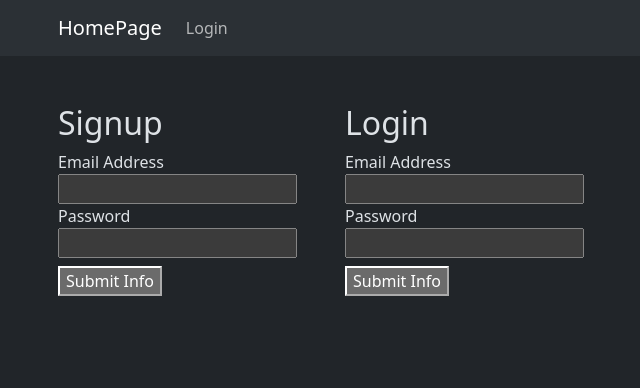
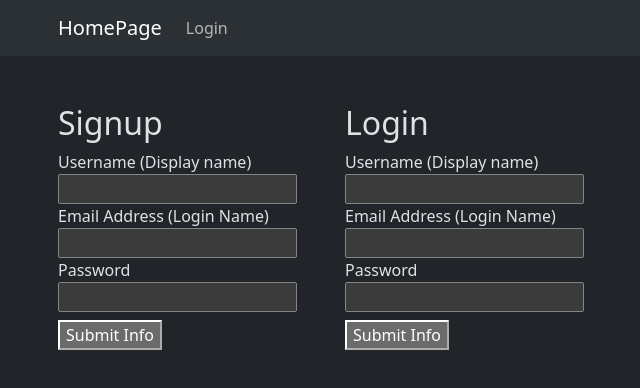
Before and after one commit to kylatae/tcg, a React (Vite) app in the folder client/: page /auth in a window 1280 px wide. Shown: the top 388 px of the page, without its empty margins (24-664 px from the left). Built offline with nearby package versions, Linux system fonts and the light colour scheme; no server answers.

Commit message:
Added Username to create user

```diff
--- a/client/components/Auth.jsx
+++ b/client/components/Auth.jsx
@@ -46,8 +46,14 @@ export default function Auth({usage="signup"}){
         <div>
           <h2>{ usage === "signup" ? "Signup" : "Login" }</h2>
           <div>
+
             <div>
-              <label className="d-block">Email Address</label>
+              <label className="d-block">Username (Display name)</label>
+              <input type="text" name="username" value={userData.username} onChange={handleInputChange} />
+            </div>
+
+            <div>
+              <label className="d-block">Email Address (Login Name)</label>
               <input type="text" name="email" value={userData.email} onChange={handleInputChange} />
             </div>
 
@@ -55,6 +61,8 @@ export default function Auth({usage="signup"}){
               <label className="d-block">Password</label>
               <input type="password" name="password" value={userData.password} onChange={handleInputChange} />
             </div>
+
+
           </div>
 
           <button className="mt-2">Submit Info</button>
```
